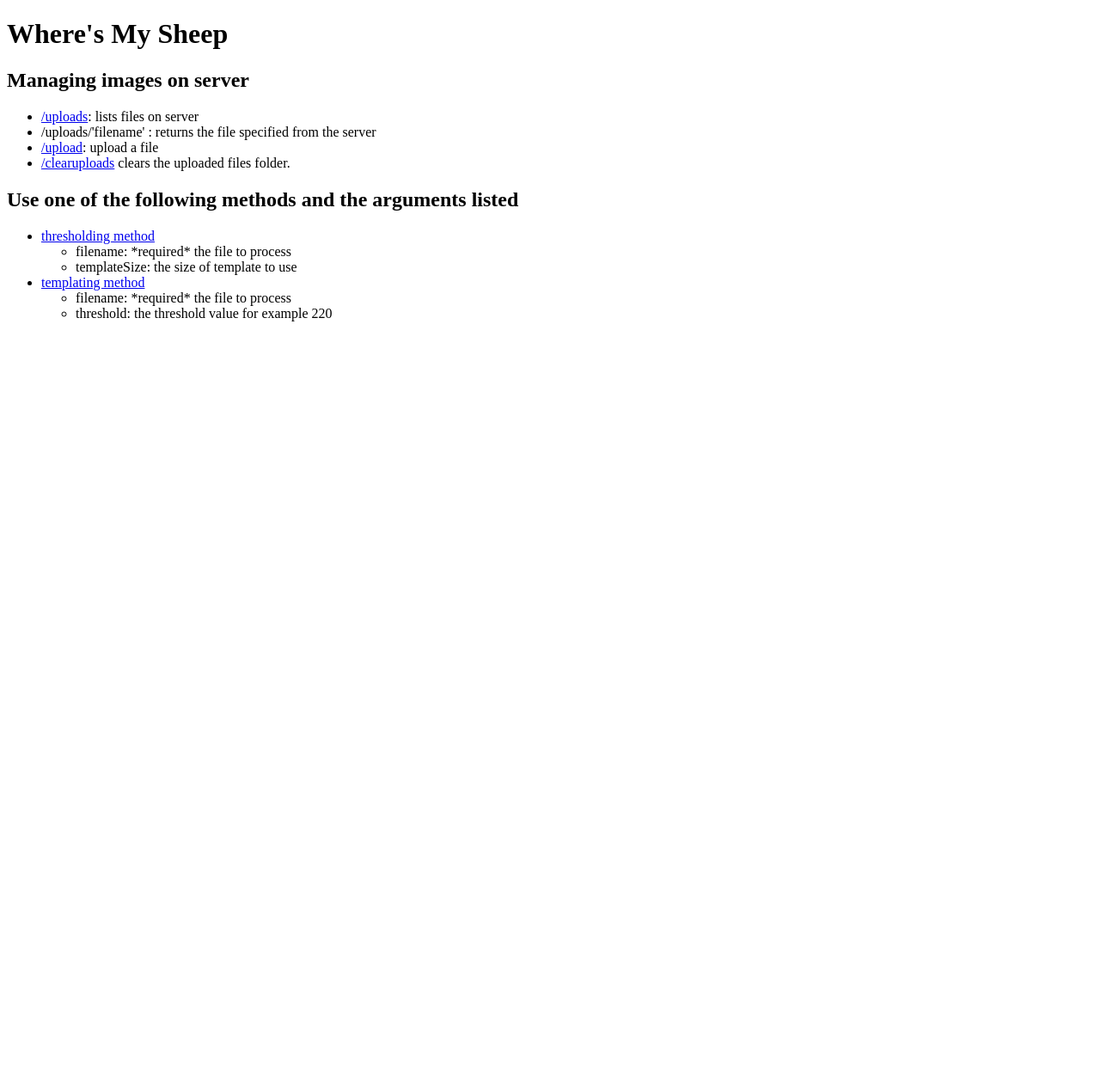
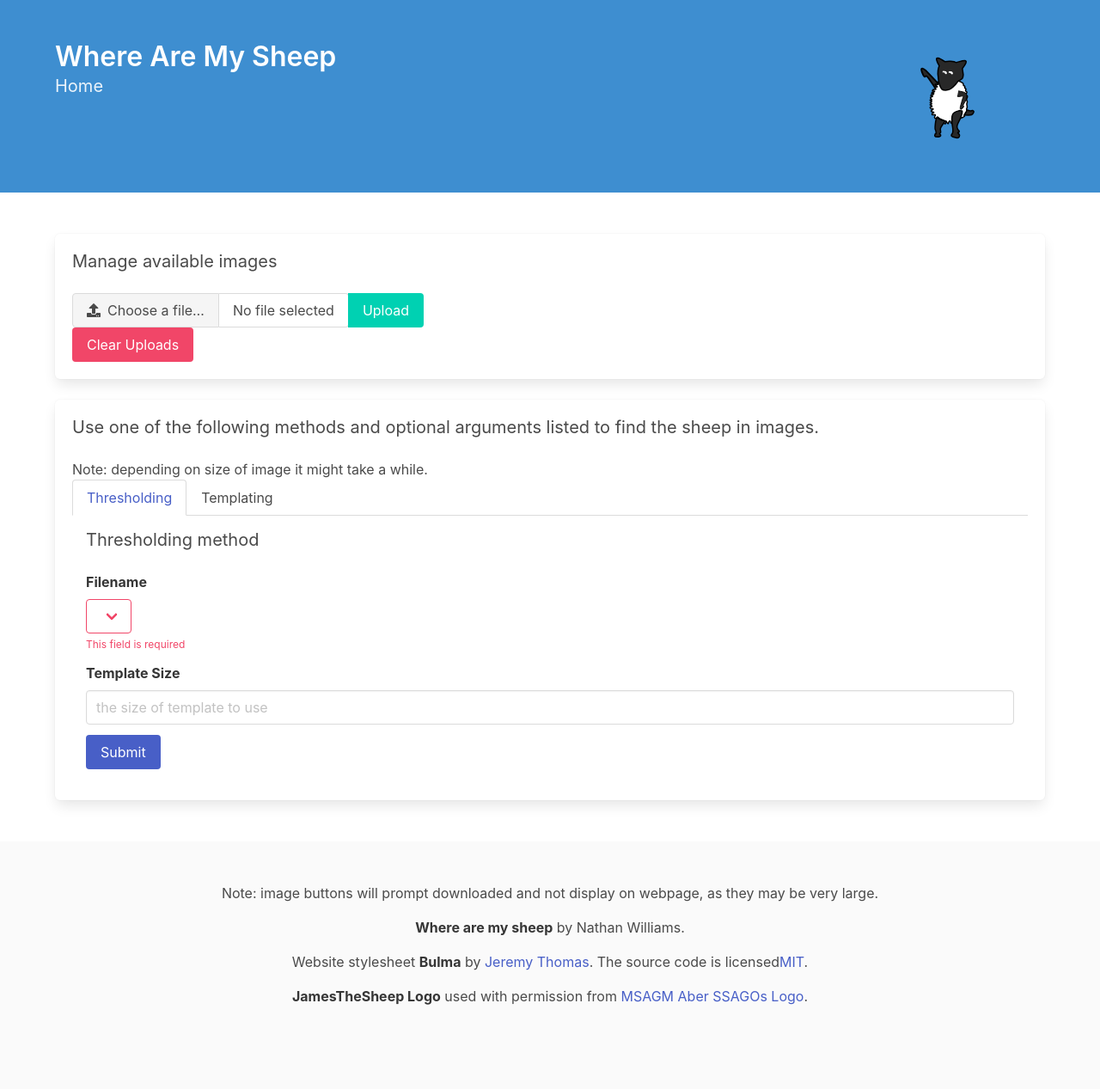
Before and after one commit to IdrisTheDragon/wherearemysheep, a Flask app: page / in a window 1280 px wide. Shown: the whole page at 86% size. Before the commit the page ends 374 px from the top, so only its background shows below. Run offline with Flask 2, Linux system fonts and the light colour scheme; lists and menus that the app fills with data are empty; some libraries are stand-ins or nearby versions.

Commit message:
Add some style and fix UI bugs

```diff
--- a/main.py
+++ b/main.py
@@ -111,8 +111,8 @@ def analyser():
 
 
 if __name__ == '__main__':
-    #large_file()
-    #single_channel_small_tiff()
-    extracter()
+    #large_file_th()
+    single_channel_small_tiff()
+    #extracter()
     #analyser()
     #miniexample()
--- a/server/server.py
+++ b/server/server.py
@@ -1,4 +1,6 @@
 import os
+import shutil
+
 import cv2
 import numpy as np
 from flask import Flask, flash, request, redirect, url_for, send_from_directory, render_template
@@ -8,7 +10,7 @@ from finders import Templating, Thresholding
 from sheepfinder import ImageManager
 
 UPLOAD_FOLDER = 'images/uploaded'
-ALLOWED_EXTENSIONS = {'png', 'jpg', 'jpeg', 'tif'}
+ALLOWED_EXTENSIONS = {'png', 'jpg', 'jpeg', 'tif','TIF'}
 
 app = Flask(__name__)
 app.config['UPLOAD_FOLDER'] = UPLOAD_FOLDER
@@ -18,25 +20,37 @@ def allowed_file(filename):
     return '.' in filename and \
            filename.rsplit('.', 1)[1].lower() in ALLOWED_EXTENSIONS
 
-@app.route('/uploads/<filename>')
+@app.route('/uploads/<path:filename>')
 def uploaded_file(filename):
-    return send_from_directory(app.config['UPLOAD_FOLDER'],
-                               filename)
+    return send_from_directory(app.config['UPLOAD_FOLDER'],filename)
 
 @app.route('/clearuploads')
 def clear_uploads():
-    os.rmtree(app.config['UPLOAD_FOLDER'])
-    os.mkdir(app.config['UPLOAD_FOLDER'])
-    return "todo implement"
+    shutil.rmtree(app.root_path + '/' + app.config['UPLOAD_FOLDER'])
+    if not os.path.exists(app.root_path + '/' + app.config['UPLOAD_FOLDER']):
+        os.makedirs(app.root_path + '/' + app.config['UPLOAD_FOLDER'])
+    return redirect('/')
+
+@app.route('/delete/<path:filename>')
+def delete(filename):
+    if '/' in filename:
+        return redirect('/')
+
+    filepath = app.root_path + '/' + app.config['UPLOAD_FOLDER'] + '/' + filename
+    if os.path.exists(filepath):
+        os.remove(filepath)
+    return redirect('/')
 
 @app.route('/uploads')
 def uploads_list():
     list_of_files = {}
-    for filename in os.listdir(UPLOAD_FOLDER):
+    if not os.path.exists(app.root_path + '/' + app.config['UPLOAD_FOLDER']):
+        os.makedirs(app.root_path + '/' + app.config['UPLOAD_FOLDER'])
+    for filename in os.listdir(app.root_path + '/' + app.config['UPLOAD_FOLDER']):
         list_of_files[filename] = '/uploads/' + filename
     return list_of_files
 
-@app.route('/upload', methods=['GET', 'POST'])
+@app.route('/upload', methods=['POST'])
 def upload_file():
     if request.method == 'POST':
         # check if the post request has the file part
@@ -50,16 +64,19 @@ def upload_file():
             flash('No selected file')
             return redirect(request.url)
         if file and allowed_file(file.filename):
+            if not os.path.exists(app.root_path + '/' + app.config['UPLOAD_FOLDER']):
+                os.makedirs(app.root_path + '/' + app.config['UPLOAD_FOLDER'])
             filename = secure_filename(file.filename)
-            file.save(os.path.join(app.config['UPLOAD_FOLDER'], filename))
-            return redirect(url_for('uploaded_file',
-                                    filename=filename))
-    return render_template('upload.html')
+            file.save(os.path.join(app.root_path + '/' + app.config['UPLOAD_FOLDER'], filename))
+    return redirect('/')
+
 
 @app.route('/')
 @app.route('/index')
+@app.route('/home')
 def index():
-    return render_template('home.html')
+    images = uploads_list()
+    return render_template('home.html',images=images)
 
 
 @app.route('/templating')
@@ -77,7 +94,7 @@ def templating():
     template = cv2.circle(template, (int(templateSize / 2), int(templateSize / 2)), 5, 255, cv2.FILLED)
     m = Templating(template, 0.50)
     filename = request.args['filename']
-    filepath = UPLOAD_FOLDER+'/'+ secure_filename(filename)
+    filepath = app.root_path + '/' + app.config['UPLOAD_FOLDER'] + '/' + secure_filename(filename)
 
     im = ImageManager(filepath)
     im.singleLayerFind(m,0)
@@ -104,7 +121,7 @@ def thresholding():
     m = Thresholding(threshold_value=threshold)
 
     filename = request.args['filename']
-    filepath = UPLOAD_FOLDER + '/' + secure_filename(filename)
+    filepath = app.root_path + '/' + app.config['UPLOAD_FOLDER'] + '/' + secure_filename(filename)
     im: ImageManager = ImageManager(filepath)
     im.singleLayerFind(m, 0)
     thresholdFile = filename.rsplit('.', 1)[0] + '_threshold.' + filename.rsplit('.', 1)[1]
--- a/server/templates/home.html
+++ b/server/templates/home.html
@@ -1,37 +1,194 @@
-<!DOCTYPE html>
-<html lang="en">
-<head>
-    <meta charset="UTF-8">
-    <title>Where's My Sheep</title>
-</head>
-<body>
-<h1>Where's My Sheep</h1>
-<h2>Managing images on server</h2>
-<ul>
-    <li><a href="/uploads">/uploads</a>: lists files on server</li>
-    <li>/uploads/'filename' : returns the file specified from the server</li>
-    <li><a href="/upload">/upload</a>: upload a file</li>
-    <li><a href="/clearuploads">/clearuploads</a> clears the uploaded files folder.</li>
-</ul>
-<h2>Use one of the following methods and the arguments listed</h2>
-<ul>
-    <li>
-        <a href="/thresholding">thresholding method</a>
-        <ul>
-            <li>filename: *required* the file to process</li>
-            <li>templateSize: the size of template to use</li>
-        </ul>
-    </li>
-    <li>
-        <a href="/templating">templating method</a>
-        <ul>
-            <li>filename: *required* the file to process</li>
-            <li>threshold: the threshold value for example 220</li>
-        </ul>
-    </li>
-</ul>
+{% extends "layout.html" %}
+{% block title %}Home{% endblock %}
+{% block subtitle %}Home{% endblock %}
+{% block head %}
+{{ super() }}
+{% endblock %}
+{% block content %}
+<div class="box">
+    <h2 class="subtitle">Manage available images</h2>
+        {% for image, url in images.items() %}
+            <div class="buttons has-addons">
+                <a class="button" href="{{ url }}">{{ image }}</a>
+                <a href="/delete/{{ image }}" class="button is-danger is-outlined">
+    <span class="icon is-small">
+      <i class="fas fa-times"></i>
+    </span>
+                </a>
+            </div>
+
+        {% endfor %}
+
+    <!--<a href="/uploads" class="button" title="list files on server">List Uploads</a>-->
+    <form method=post enctype=multipart/form-data action="/upload">
+        <div class="field has-addons">
+            <div class="control">
+                <div class="file has-name" id="file-upload">
+                    <label class="file-label">
+                        <input class="file-input" type="file" name="file">
+                        <span class="file-cta">
+      <span class="file-icon">
+        <i class="fas fa-upload"></i>
+      </span><span class="file-label">Choose a file…</span></span>
+                    </label><span class="file-name">No file selected</span>
+                </div>
+            </div>
+            <div class="control">
+                <button class="button is-primary">Upload</button>
+            </div>
+        </div>
+    </form>
+    <script>
+  const fileInput = document.querySelector('#file-upload input[type=file]');
+  fileInput.onchange = () => {
+    if (fileInput.files.length > 0) {
+      const fileName = document.querySelector('#file-upload .file-name');
+      fileName.textContent = fileInput.files[0].name;
+    }
+  }
 
 
 
-</body>
-</html>
+    </script>
+
+    <a href="/clearuploads" class="button is-danger" title="clears the uploaded files folder.">Clear
+        Uploads</a>
+</div>
+<div class="box">
+
+    <style>
+        #tabs-with-content .tabs:not(:last-child) {
+  margin-bottom: 0;
+}
+
+#tabs-with-content .tab-content {
+  padding: 1rem;
+  display: none;
+}
+
+#tabs-with-content .tab-content.is-active {
+  display: block;
+}
+
+
+    </style>
+    <h2 class="subtitle">Use one of the following methods and optional arguments listed to find the sheep in
+        images.</h2>
+    <p>Note: depending on size of image it might take a while.</p>
+    <div id="tabs-with-content">
+        <div class="tabs is-boxed">
+            <ul>
+                <li class="is-active"><a>Thresholding</a></li>
+                <li><a>Templating</a></li>
+            </ul>
+        </div>
+        <div>
+            <section class="tab-content">
+                <h3 class="subtitle">Thresholding method</h3>
+                <form action="/thresholding">
+                    <div class="field">
+                        <label class="label">Filename</label>
+                        <div class="control">
+                            <div class="select is-danger">
+                                <select name="filename">
+                                    {% for image, url in images.items() %}
+                                    <option>{{ image }}</option>
+                                    {% endfor %}
+                                </select>
+                            </div>
+                        </div>
+                        <p class="help is-danger">
+                            This field is required
+                        </p>
+                    </div>
+                    <div class="field">
+                        <label class="label">Template Size</label>
+                        <div class="control">
+                            <input class="input" type="number" name="templateSize"
+                                   placeholder="the size of template to use">
+                        </div>
+                    </div>
+                    <div class="control">
+                        <button class="button is-link">Submit</button>
+                    </div>
+                </form>
+            </section>
+            <section class="tab-content">
+                <h3 class="subtitle">Templating method</h3>
+                <form action="/templating">
+                    <div class="field">
+                        <label class="label">Filename</label>
+                        <div class="control">
+                            <div class="select is-danger">
+                                <select name="filename">
+                                    {% for image, url in images.items() %}
+                                    <option>{{ image }}</option>
+                                    {% endfor %}
+                                </select>
+                            </div>
+                        </div>
+                        <p class="help is-danger">
+                            This field is required
+                        </p>
+                    </div>
+                    <div class="field">
+                        <label class="label">Threshold value</label>
+                        <div class="control">
+                            <input class="input" type="number" name="threshold"
+                                   placeholder="the threshold value for example 220">
+                        </div>
+                    </div>
+                    <div class="control">
+                        <button class="button is-link">Submit</button>
+                    </div>
+                </form>
+            </section>
+            <section class="tab-content">Videos content</section>
+            <section class="tab-content">Documents content</section>
+        </div>
+    </div>
+    <script>
+    //https://eiji.dev/bulma-tabs-with-content.html
+        let tabsWithContent = (function () {
+  let tabs = document.querySelectorAll('.tabs li');
+  let tabsContent = document.querySelectorAll('.tab-content');
+
+  let deactvateAllTabs = function () {
+    tabs.forEach(function (tab) {
+      tab.classList.remove('is-active');
+    });
+  };
+
+  let hideTabsContent = function () {
+    tabsContent.forEach(function (tabContent) {
+      tabContent.classList.remove('is-active');
+    });
+  };
+
+  let activateTabsContent = function (tab) {
+    tabsContent[getIndex(tab)].classList.add('is-active');
+  };
+
+  let getIndex = function (el) {
+    return [...el.parentElement.children].indexOf(el);
+  };
+
+  tabs.forEach(function (tab) {
+    tab.addEventListener('click', function () {
+      deactvateAllTabs();
+      hideTabsContent();
+      tab.classList.add('is-active');
+      activateTabsContent(tab);
+    });
+  })
+
+  tabs[0].click();
+})();
+
+
+    </script>
+
+
+</div>
+
+{% endblock %}
--- /dev/null
+++ b/server/templates/layout.html
@@ -0,0 +1,58 @@
+<!doctype html>
+<html>
+<head>
+    {% block head %}
+    <meta charset="utf-8">
+    <meta name="viewport" content="width=device-width, initial-scale=1">
+    <link rel="stylesheet" href="https://cdn.jsdelivr.net/npm/bulma@0.8.2/css/bulma.min.css">
+    <script defer src="https://use.fontawesome.com/releases/v5.3.1/js/all.js"></script>
+    <title>{% block title %}{% endblock %} - Where Are My Sheep</title>
+    {% endblock %}
+</head>
+<body>
+<section class="hero is-info">
+  <div class="hero-body">
+    <div class="container">
+        <div class="columns">
+    <div class="column is-10">
+      <!-- Image -->
+                          <h1 class="title">
+        Where Are My Sheep
+      </h1>
+      <h2 class="subtitle">
+        {% block subtitle %}{% endblock %}
+      </h2>
+    </div>
+    <div class="column is-2">
+      <!-- My hero --><figure class="level-item image is-128x128">
+  <img src="/static/James.svg">
+</figure>
+    </div>
+  </div>
+
+
+
+
+
+    </div>
+  </div>
+</section>
+
+<section class="section">
+    <div class="container">
+        {% block content %}{% endblock %}
+    </div>
+</section>
+{% block footer %}
+<footer class="footer">
+    <div class="content has-text-centered">
+        <p>Note: image buttons will prompt downloaded and not display on webpage, as they may be very large.</p>
+        <p><strong>Where are my sheep</strong> by Nathan Williams.</p>
+        <p>Website stylesheet <strong>Bulma</strong> by <a href="https://jgthms.com">Jeremy Thomas</a>. The source code is licensed<a href="http://opensource.org/licenses/mit-license.php">MIT</a>.</p>
+        <p><strong>JamesTheSheep Logo</strong> used with permission from <a href="https://www.ssago.org/clubs/view/aberssago">MSAGM Aber SSAGOs Logo</a>.</p>
+    </div>
+</footer>
+{% endblock %}
+</div>
+</body>
+</html>
```
Also changed, not shown: finders/thresholding.py (+13 -3 lines), server/templates/result.html (+16 -9 lines), server/templates/upload.html (deleted, +0 -16 lines), server/static/James.svg (added).
